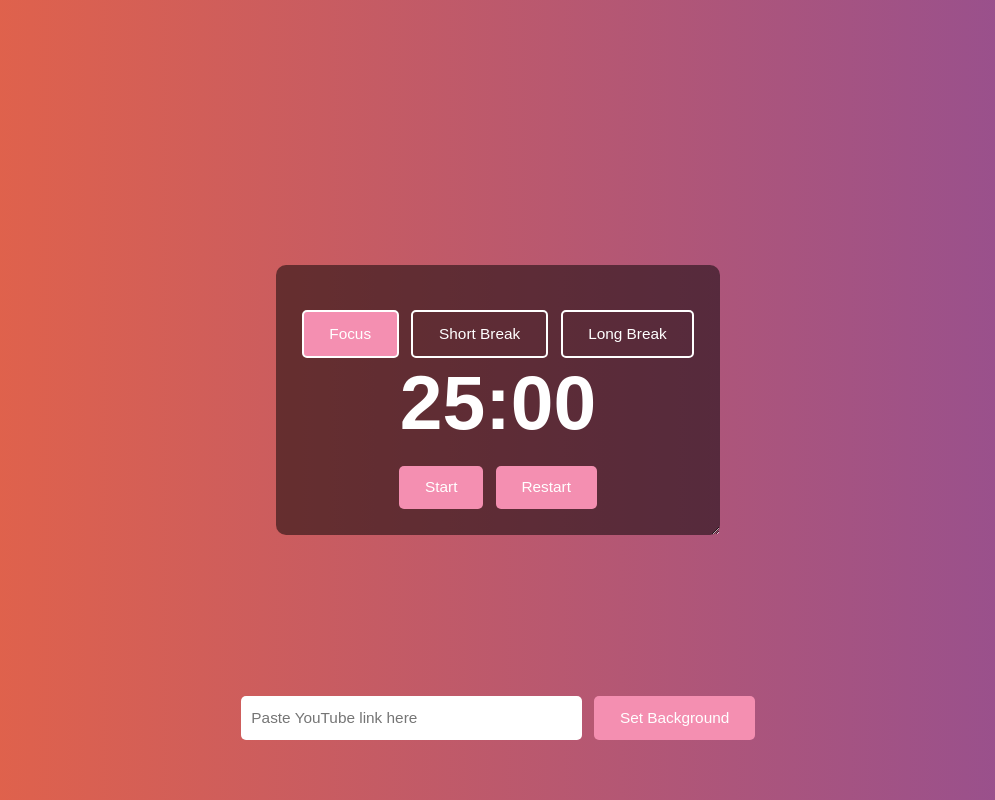
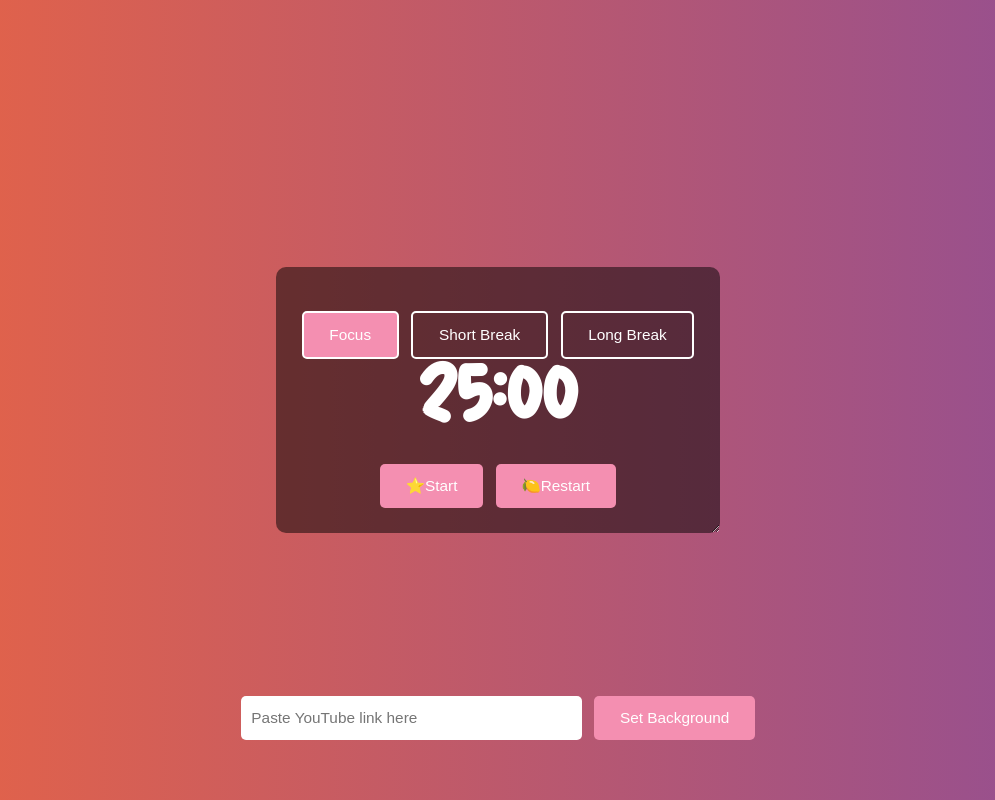
Before and after one commit to urmxrainbow/Pomodoro-Timer-Website, a plain HTML site: page index.html in a window 1280 px wide. Shown: the whole page, without its empty margins (142-1137 px from the left). Drawn offline with Linux system fonts and the light colour scheme.

Commit message:
Add files via upload

```diff
--- a/Styles.css
+++ b/Styles.css
@@ -1,3 +1,11 @@
+@font-face {
+    font-family: 'Cupid Love';
+    src: url('fonts/cute_love-webfont.woff2') format('woff2'),
+         url('fonts/cute_love-webfont.woff') format('woff');
+    font-weight: normal;
+    font-style: normal;
+}
+
 body {
     margin: 0;
     padding: 0;
@@ -8,7 +16,7 @@ body {
     background: linear-gradient(to right, #e96443, #904e95);
     color: white;
     text-align: center;
-    font-family: Arial, sans-serif;
+    font-family: 'Cupid Love', Arial, sans-serif;
     flex-direction: column;
 }
 #background-video-container {
--- a/index.html
+++ b/index.html
@@ -20,8 +20,8 @@
         </div>
         <div class="time-display" id="timer-display">25:00</div>
         <div class="buttons">
-            <button id="startPauseBtn" onclick="toggleTimer()">Start</button>
-            <button onclick="resetTimer()">Restart</button>
+            <button id="startPauseBtn" onclick="toggleTimer()">⭐️Start</button>
+            <button onclick="resetTimer()">🍋Restart</button>
         </div>
 
         <div id="background-video-container">
@@ -77,10 +77,10 @@
             if (isRunning) {
                 clearInterval(timer);
                 isRunning = false;
-                document.getElementById("startPauseBtn").innerText = "Start";
+                document.getElementById("startPauseBtn").innerText = "🍥Start";
             } else {
                 startTimer();
-                document.getElementById("startPauseBtn").innerText = "Pause";
+                document.getElementById("startPauseBtn").innerText = "🍵Pause";
             }
         }
 
```
Also changed, not shown: Fonts/cute_love-webfont.woff (added), Fonts/cute_love-webfont.woff2 (added).
